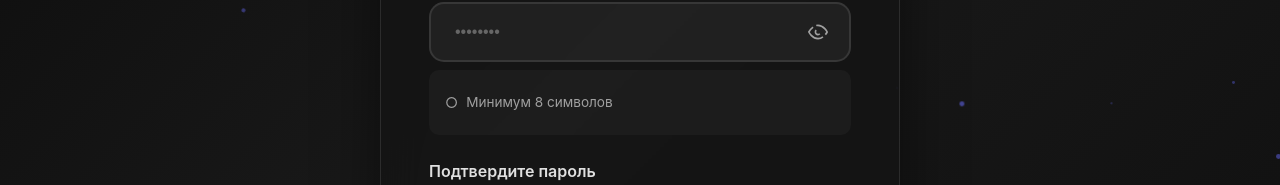
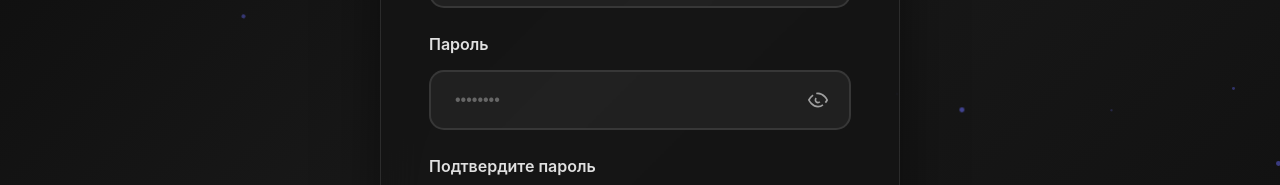
Before and after one commit to VladimirrZub/korkanemg, a React (Create React App) app: page /register in a window 1280 px wide. Shown: the part 451-636 px from the top of the page. Built offline with nearby package versions, Linux system fonts and the light colour scheme; no server answers.

Commit message:
sdfsdfsdfavdfg

```diff
--- a/src/pages/Register.js
+++ b/src/pages/Register.js
@@ -45,7 +45,8 @@ const AuthContainer = styled.div`
 	display: flex;
 	align-items: center;
 	justify-content: center;
-	padding: 2rem;
+	padding: 3rem;
+	padding-top: 100px;
 `
 
 const ParticlesBackground = styled.div`
@@ -287,27 +288,6 @@ const AuthLink = styled(Link)`
 	&:hover {
 		color: #8b5cf6;
 		text-decoration: underline;
-	}
-`
-
-const PasswordRequirements = styled.div`
-	background: rgba(255, 255, 255, 0.03);
-	border-radius: 10px;
-	padding: 1rem;
-	margin-top: 0.5rem;
-`
-
-const Requirement = styled.div`
-	color: ${props => (props.$valid ? '#10b981' : '#a0a0a0')};
-	font-size: 0.85rem;
-	margin: 0.3rem 0;
-	display: flex;
-	align-items: center;
-	gap: 0.5rem;
-
-	&::before {
-		content: '${props => (props.$valid ? '✓' : '○')}';
-		font-size: 0.9rem;
 	}
 `
 
@@ -721,14 +701,6 @@ const Register = () => {
 							<EyeIcon show={showPassword} />
 						</PasswordToggle>
 
-						<PasswordRequirements>
-							{passwordRequirements.map(req => (
-								<Requirement key={req.id} $valid={req.valid}>
-									{req.text}
-								</Requirement>
-							))}
-						</PasswordRequirements>
-
 						{touched.password && errors.password && (
 							<ErrorMessage>{errors.password}</ErrorMessage>
 						)}
```
